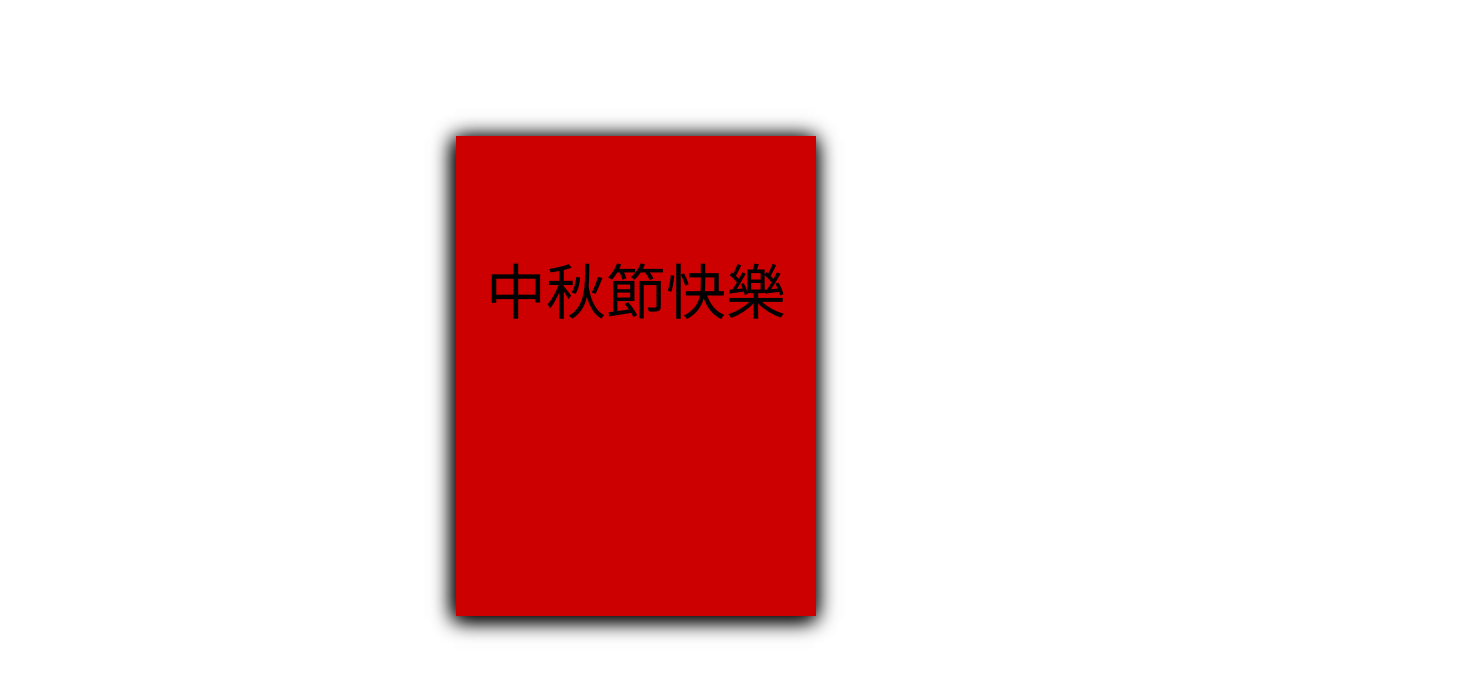
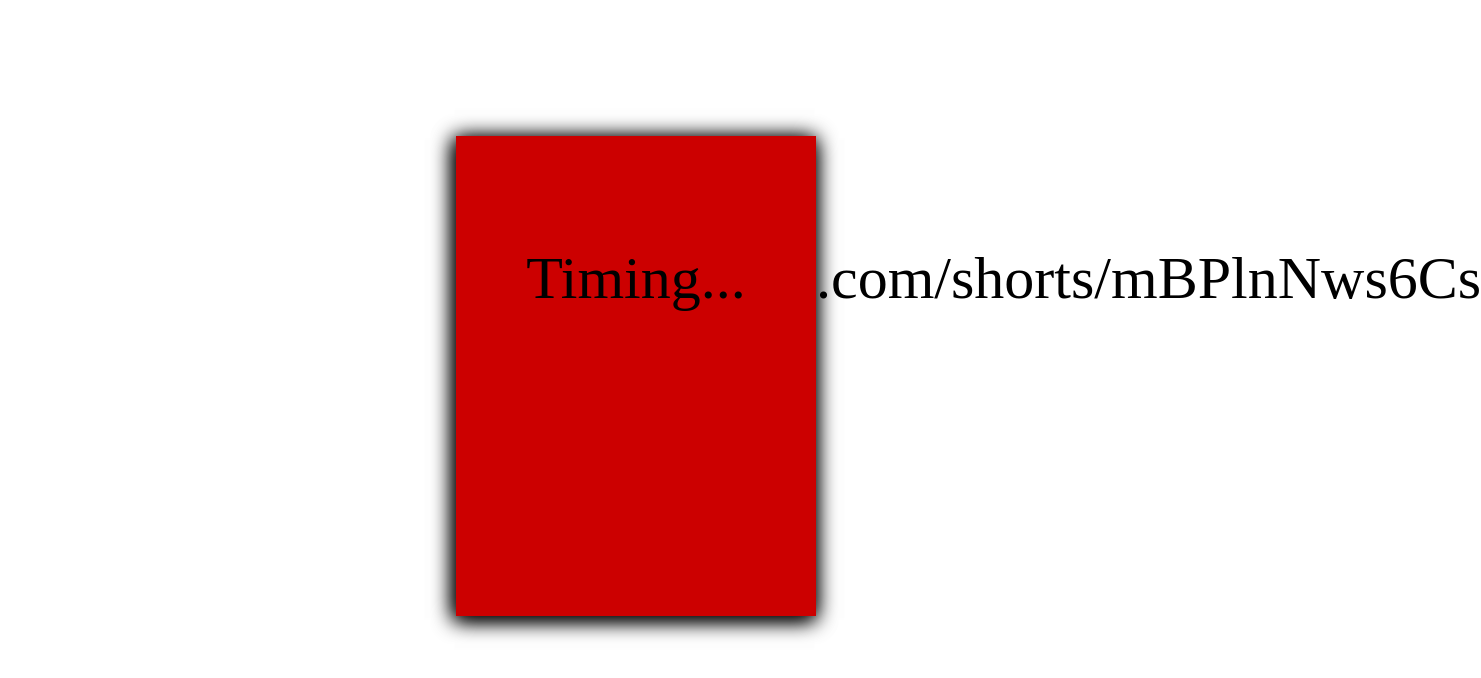
Before and after one commit to drunkwcodes/drunkwcodes.github.io, a plain HTML site: page index.html in a window 1280 px wide. Shown: the whole page, 1481 px wide, since content can reach past the window. Drawn offline with Linux system fonts and the light colour scheme; a web font is replaced by a local one.

Commit message:
Update index.html

```diff
--- a/index.html
+++ b/index.html
@@ -10,8 +10,8 @@
   <title></title>
 </head>
 <body>
-  <div class="card" id="c1"><div class="title">中秋節快樂</div></div>
-  <div class="card" id="c2"><div class="title">平安團圓</div></div>
+  <div class="card" id="c1"><div class="title">Timing...</div></div>
+  <div class="card" id="c2"><div class="title">https://youtube.com/shorts/mBPlnNws6Cs</div></div>
 </body>
 
 </html>
```
